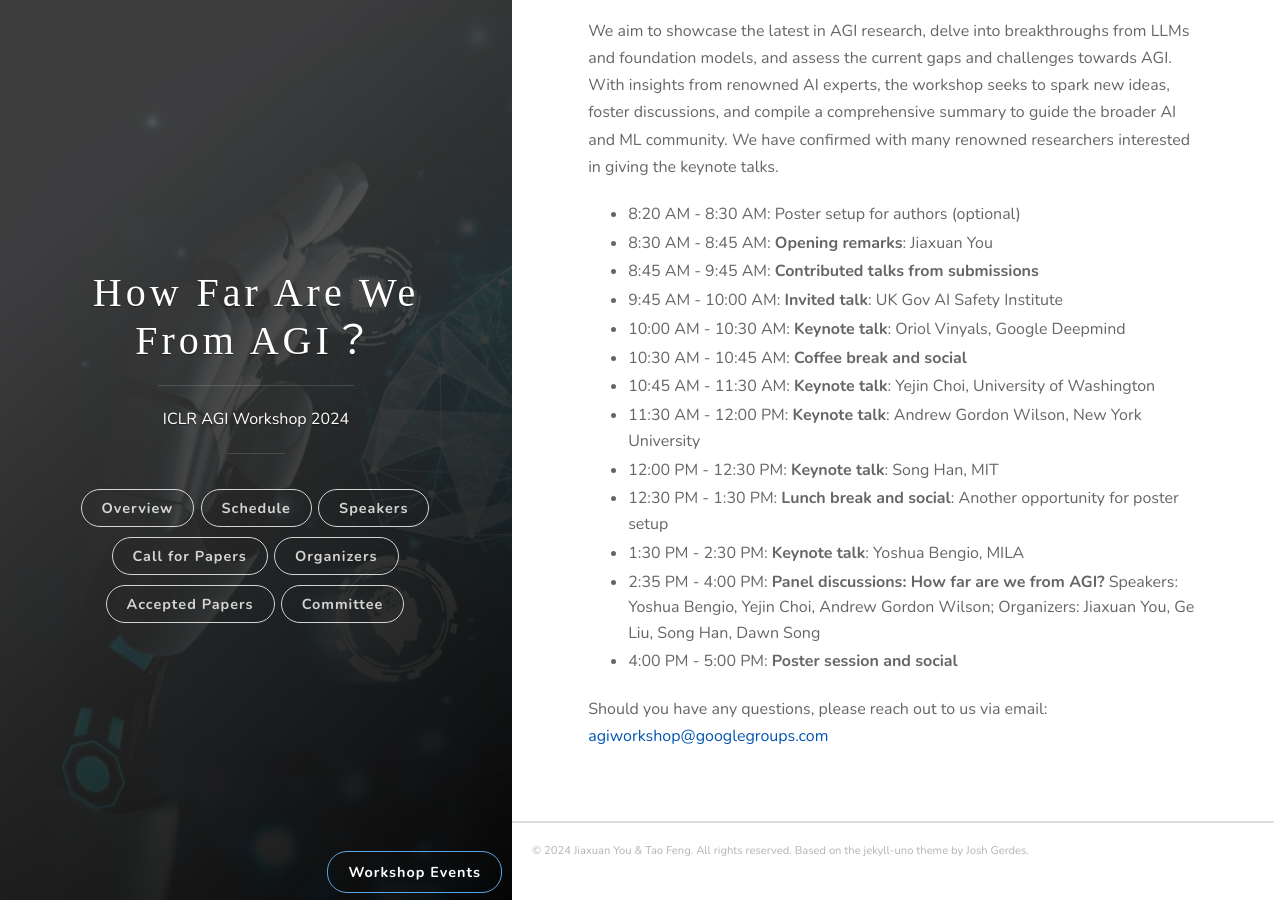
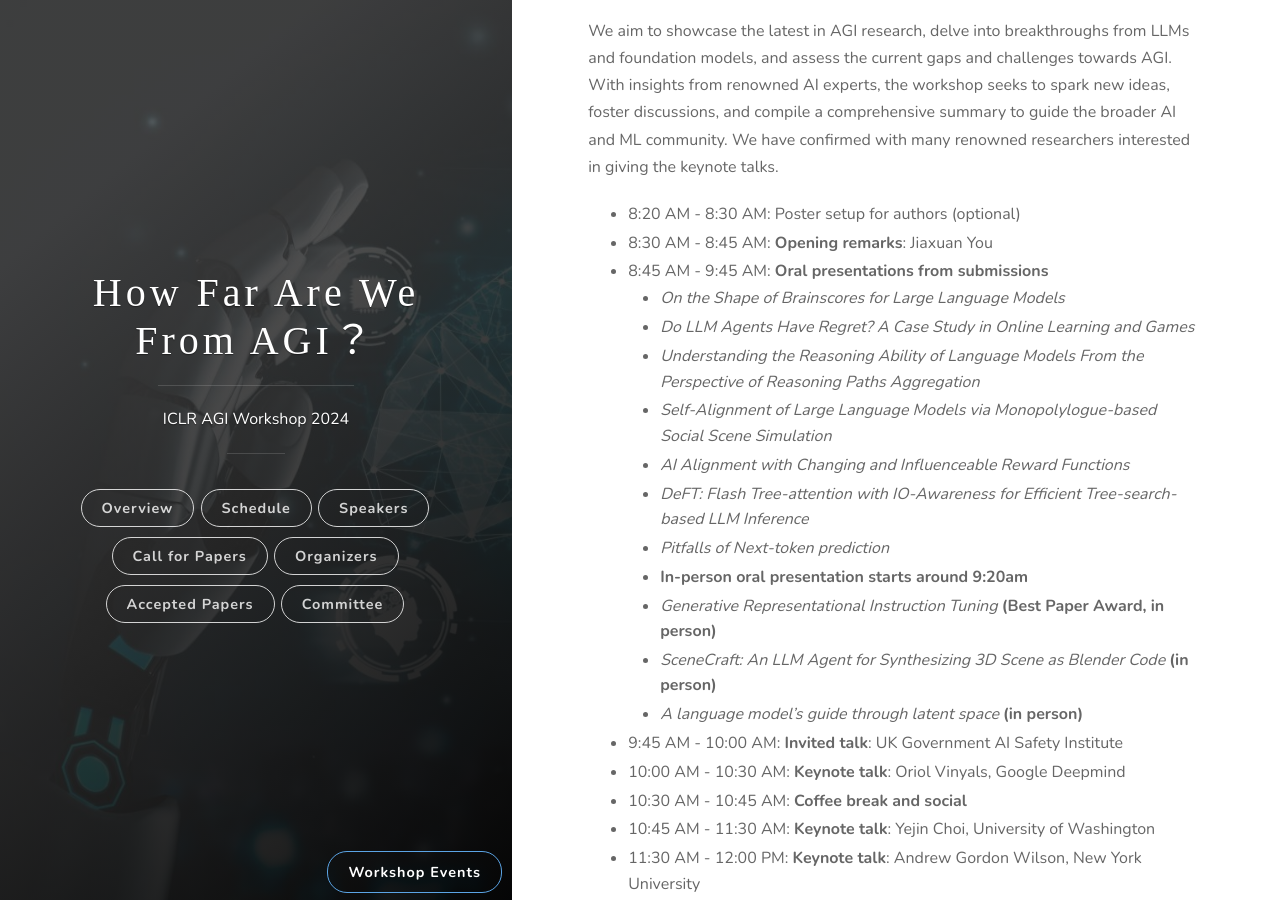
Before and after one commit to AGIWorkshop/agiworkshop.github.io, a Jekyll site: the page built from _posts/2024/schedule.md, in a window 1280 px wide and 900 px high, scrolled down 223 px. Built offline with Jekyll 4.4.1, drawn with Linux system fonts in a browser that asks for light colours; some web fonts are replaced.

Commit message:
Update schedule.md

```diff
--- a/_posts/2024/schedule.md
+++ b/_posts/2024/schedule.md
@@ -11,8 +11,19 @@ We aim to showcase the latest in AGI research, delve into breakthroughs from LLM
 
 - 8:20 AM - 8:30 AM: Poster setup for authors (optional)
 - 8:30 AM - 8:45 AM: **Opening remarks**: Jiaxuan You
-- 8:45 AM - 9:45 AM: **Contributed talks from submissions**
-- 9:45 AM - 10:00 AM: **Invited talk**: UK Gov AI Safety Institute
+- 8:45 AM - 9:45 AM: **Oral presentations from submissions**
+  - *On the Shape of Brainscores for Large Language Models*
+  - *Do LLM Agents Have Regret? A Case Study in Online Learning and Games*
+  - *Understanding the Reasoning Ability of Language Models From the Perspective of Reasoning Paths Aggregation*
+  - *Self-Alignment of Large Language Models via Monopolylogue-based Social Scene Simulation*
+  - *AI Alignment with Changing and Influenceable Reward Functions*
+  - *DeFT: Flash Tree-attention with IO-Awareness for Efficient Tree-search-based LLM Inference*
+  - *Pitfalls of Next-token prediction*
+  - **In-person oral presentation starts around 9:20am**
+  - *Generative Representational Instruction Tuning* **(Best Paper Award, in person)**
+  - *SceneCraft: An LLM Agent for Synthesizing 3D Scene as Blender Code* **(in person)**
+  - *A language model's guide through latent space* **(in person)**
+- 9:45 AM - 10:00 AM: **Invited talk**: UK Government AI Safety Institute
 - 10:00 AM - 10:30 AM: **Keynote talk**: Oriol Vinyals, Google Deepmind
 - 10:30 AM - 10:45 AM: **Coffee break and social**
 - 10:45 AM - 11:30 AM: **Keynote talk**: Yejin Choi, University of Washington
```
